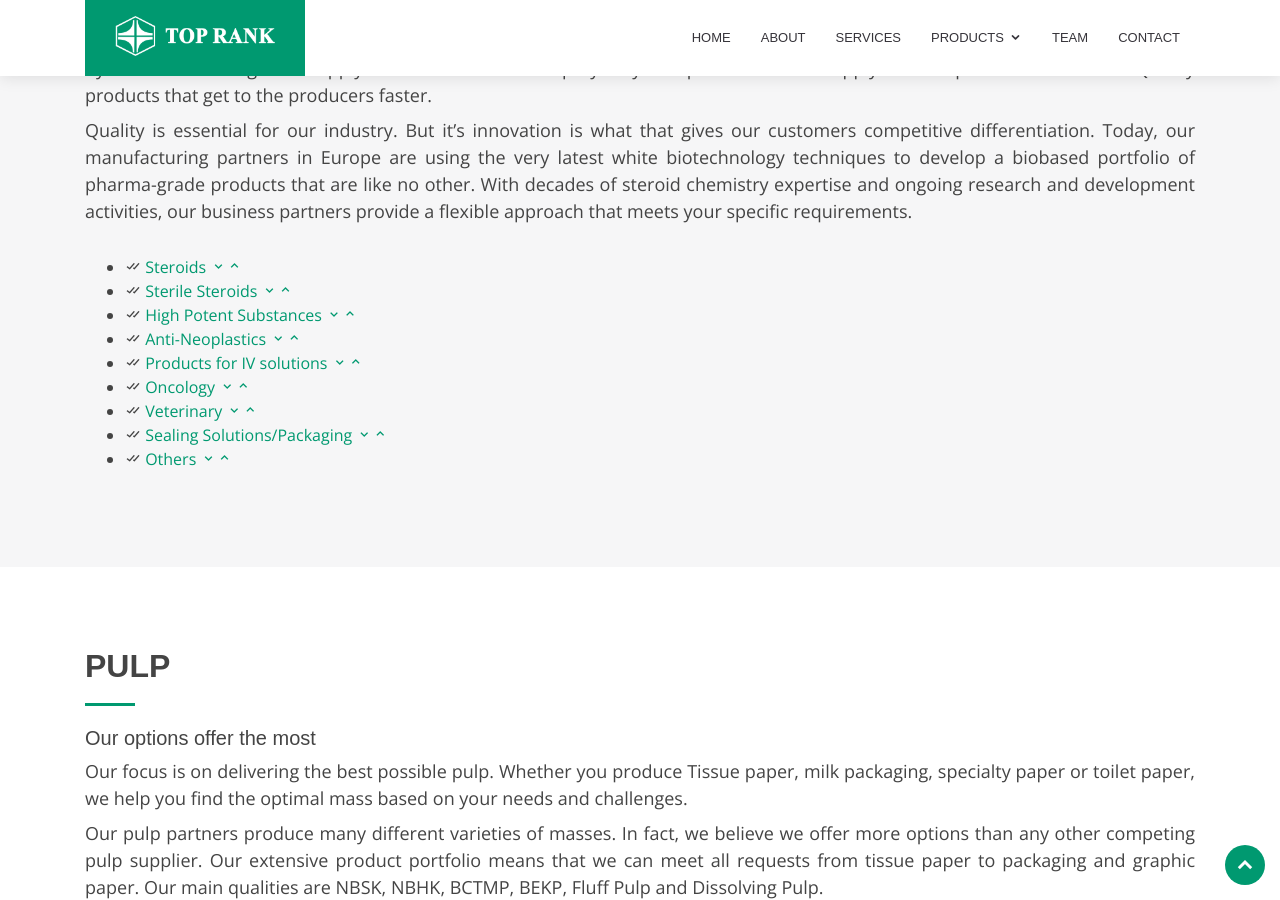
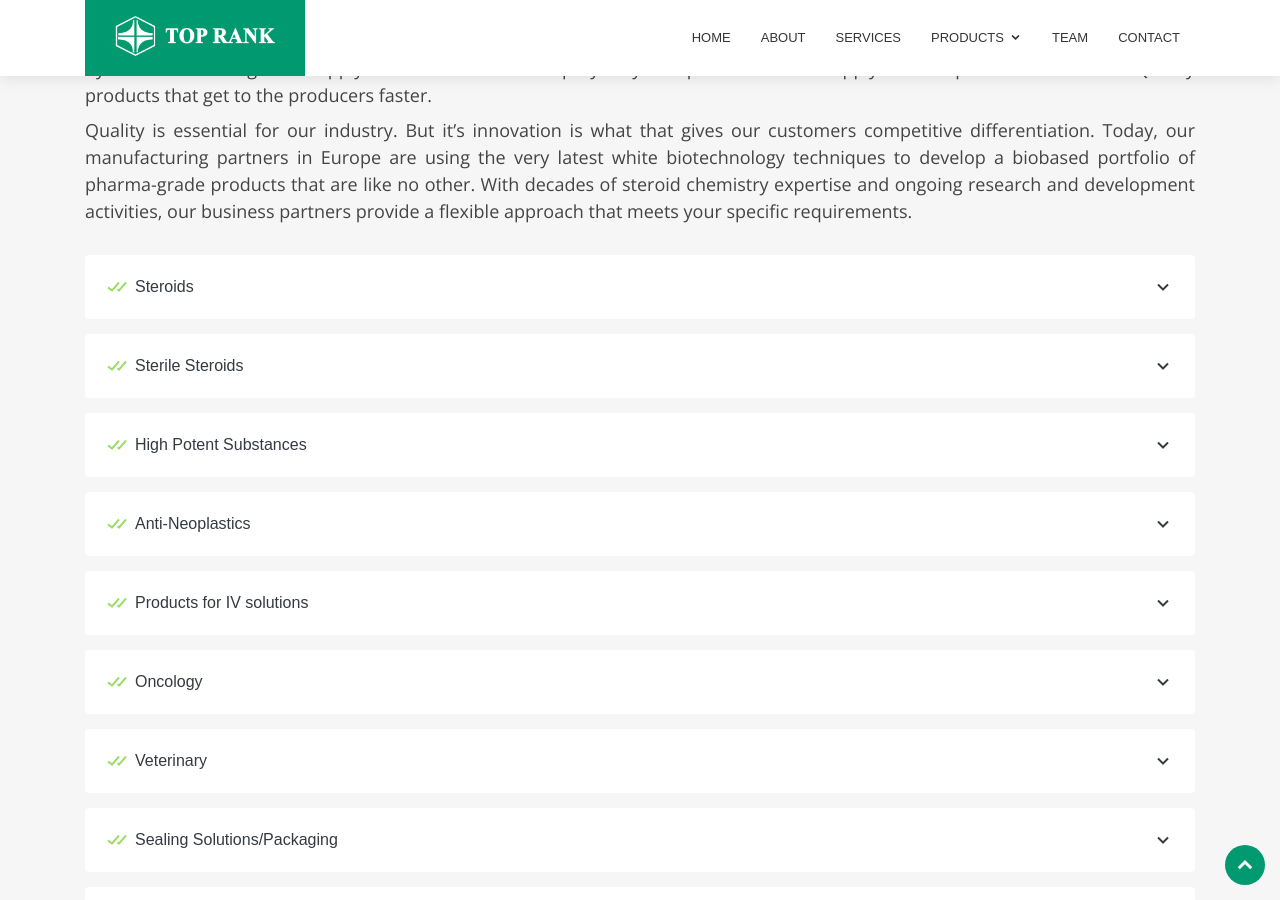
Before and after one commit to neyamat101/neyamat101.github.io, a Jekyll site: the page built from details.md, in a window 1280 px wide and 900 px high, scrolled down 2403 px. Built offline with Jekyll 4.4.1, drawn with Linux system fonts in a browser that asks for light colours.

Commit message:
Update style.css
Styles added

```diff
--- a/assets/css/style.css
+++ b/assets/css/style.css
@@ -1528,3 +1528,128 @@ transition: all ease-in-out 0.4s;
     width: 100%;
     height: 270px;
 }
+.faq .faq-list ul {
+  padding: 0;
+  list-style: none;
+}
+
+.faq .faq-list li + li {
+  margin-top: 15px;
+}
+
+.faq .faq-list li {
+  padding: 20px;
+  background: #fff;
+  border-radius: 4px;
+  position: relative;
+}
+
+.faq .faq-list a {
+  display: block;
+  position: relative;
+  font-family: "Poppins", sans-serif;
+  font-size: 16px;
+  line-height: 24px;
+  font-weight: 500;
+  padding: 0 30px;
+  outline: none;
+}
+
+.faq .faq-list .icon-help {
+  font-size: 24px;
+  position: absolute;
+  right: 0;
+  left: 20px;
+  color: #9cdc66;
+}
+
+.faq .faq-list .icon-show, .faq .faq-list .icon-close {
+  font-size: 24px;
+  position: absolute;
+  right: 0;
+  top: 0;
+}
+
+.faq .faq-list p {
+  margin-bottom: 0;
+  padding: 10px 0 0 0;
+}
+
+.faq .faq-list .icon-show {
+  display: none;
+}
+
+.faq .faq-list a.collapsed {
+  color: #343a40;
+}
+
+.faq .faq-list a.collapsed:hover {
+  color: #5c9f24;
+}
+
+.faq .faq-list a.collapsed .icon-show {
+  display: inline-block;
+}
+
+.faq .faq-list a.collapsed .icon-close {
+  display: none;
+}
+
+@media (max-width: 1200px) {
+  .faq .faq-list {
+    padding: 0;
+  }
+}
+
+.product-tr{
+  background: #009970;
+  color: #ffffff;
+}
+.table thead th,
+.table tbody td{
+  vertical-align: middle;
+}
+
+@media
+only screen and (max-width: 760px),
+(min-device-width: 768px) and (max-device-width: 1024px) {
+
+/* Force table to not be like tables anymore */
+table, thead, tbody, th, td, tr {
+display: block;
+}
+
+/* Hide table headers (but not display: none;, for accessibility) */
+thead tr {
+position: absolute;
+top: -9999px;
+left: -9999px;
+}
+
+#pharma-details tr { border: 1px solid #ccc; }
+
+#pharma-details tr td {
+/* Behave like a "row" */
+border: none;
+/* border-bottom: 1px solid #eee; */
+position: relative;
+padding-left: 50%;
+}
+
+#pharma-details td:before {
+/* Now like a table header */
+position: absolute;
+/* Top/left values mimic padding */
+top: 6px;
+left: 6px;
+width: 45%;
+padding-right: 10px;
+white-space: normal;
+display: table;
+}
+
+#pharma-details td:nth-of-type(1):before { content: "Active Ingredient CAS Number"; }
+#pharma-details td:nth-of-type(2):before { content: "Therapeutic Areas"; }
+#pharma-details td:nth-of-type(3):before { content: "Available Grades"; }
+#pharma-details td:nth-of-type(4):before { content: "Regulatory Documentation"; }
+}
```
